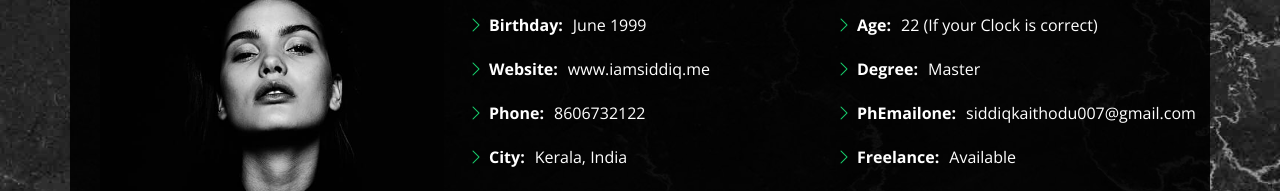
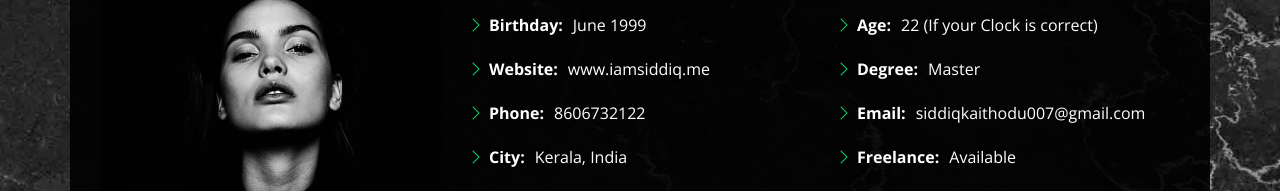
Before and after one commit to siddiqkaithodu/iamsiddiq.live, a plain HTML site: page index.html in a window 1280 px wide. Both pictures are taken after a click on the link "About". Shown: the part 279-470 px from the top of the page. Drawn offline with nearby package versions, Linux system fonts and the light colour scheme.

Commit message:
Update index.html

```diff
--- a/index.html
+++ b/index.html
@@ -108,7 +108,7 @@ setTimeout(function () {
               <ul>
                 <li><i class="bi bi-chevron-right"></i> <strong>Age:</strong> <span><script>document.write(age);</script>&nbsp;(If your Clock is correct)</span></li>
                 <li><i class="bi bi-chevron-right"></i> <strong>Degree:</strong> <span>Master</span></li>
-                <li><i class="bi bi-chevron-right"></i> <strong>PhEmailone:</strong> <span>siddiqkaithodu007@gmail.com</span></li>
+                <li><i class="bi bi-chevron-right"></i> <strong>Email:</strong> <span>siddiqkaithodu007@gmail.com</span></li>
                 <li><i class="bi bi-chevron-right"></i> <strong>Freelance:</strong> <span>Available</span></li>
               </ul>
             </div>
```
